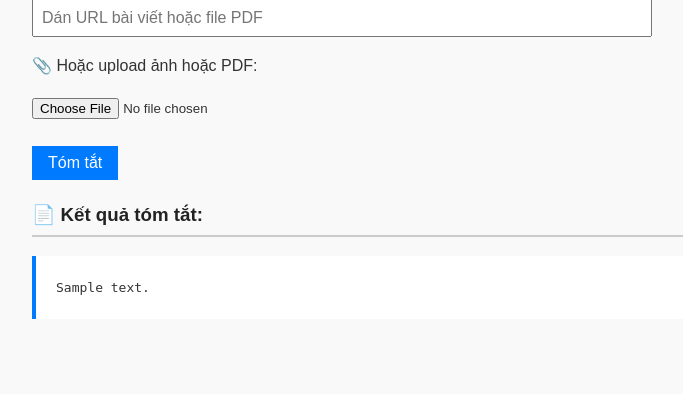
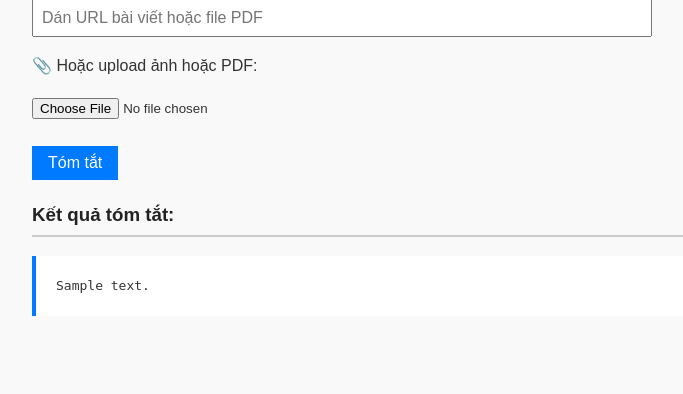
Before and after one commit to minhnt324/gemini-sumAI, a Flask app: template templates/index.html in a window 1280 px wide. Shown: the part 146-540 px from the top of the page, without its empty margins (208-891 px from the left). Run offline with Flask 3, Linux system fonts and the light colour scheme; the template is opened without the code that fills it: most values are stand-ins (such as "Sample title", 1, 10 or a date in 2020).

Commit message:
Update index.html

```diff
--- a/templates/index.html
+++ b/templates/index.html
@@ -21,8 +21,8 @@
   </form>
 
   {% if summary %}
-  <h3>📄 Kết quả tóm tắt:</h3>
-  <pre>{{ summary }}</pre>
+        <h3>Kết quả tóm tắt:</h3>
+        <pre style="white-space: pre-line; line-height: 1.6;">{{ summary }}</pre>
   {% endif %}
 
   {% if error %}
```
